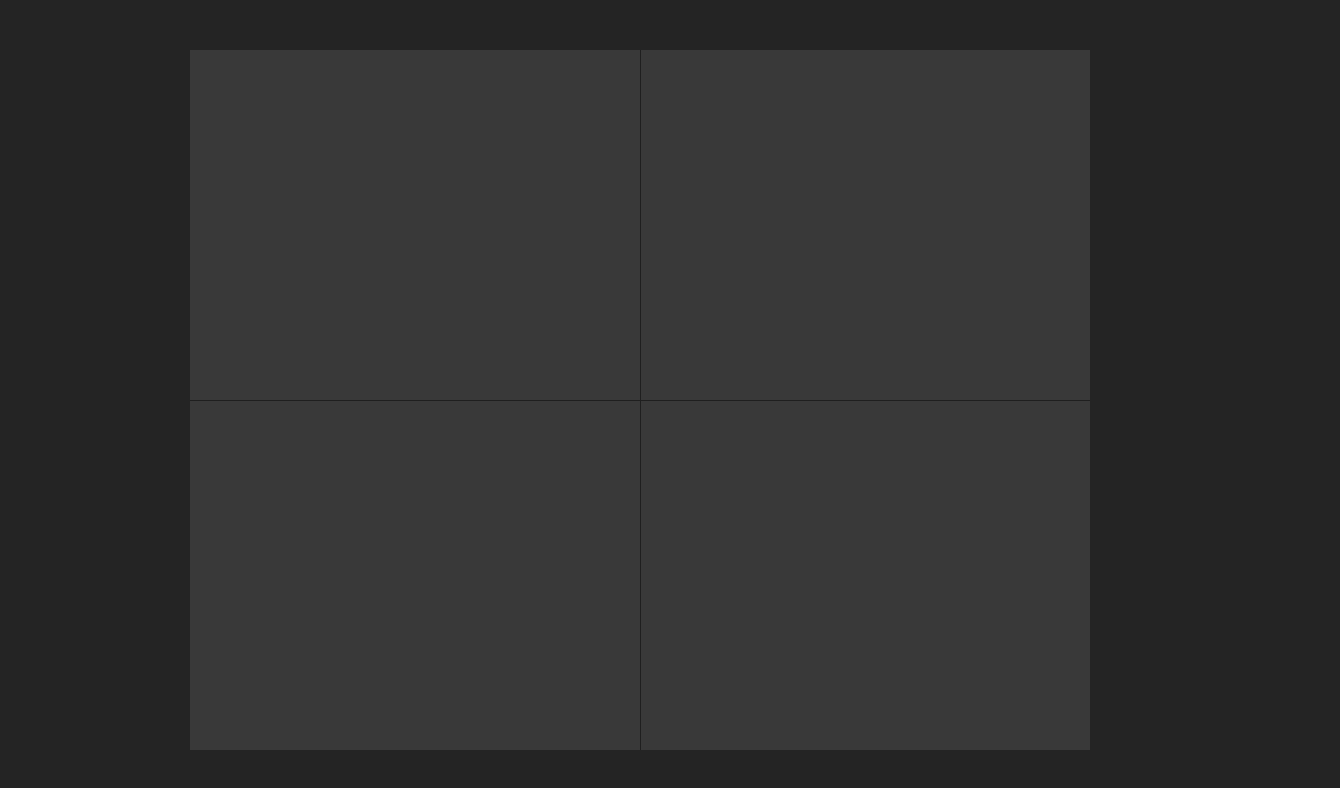
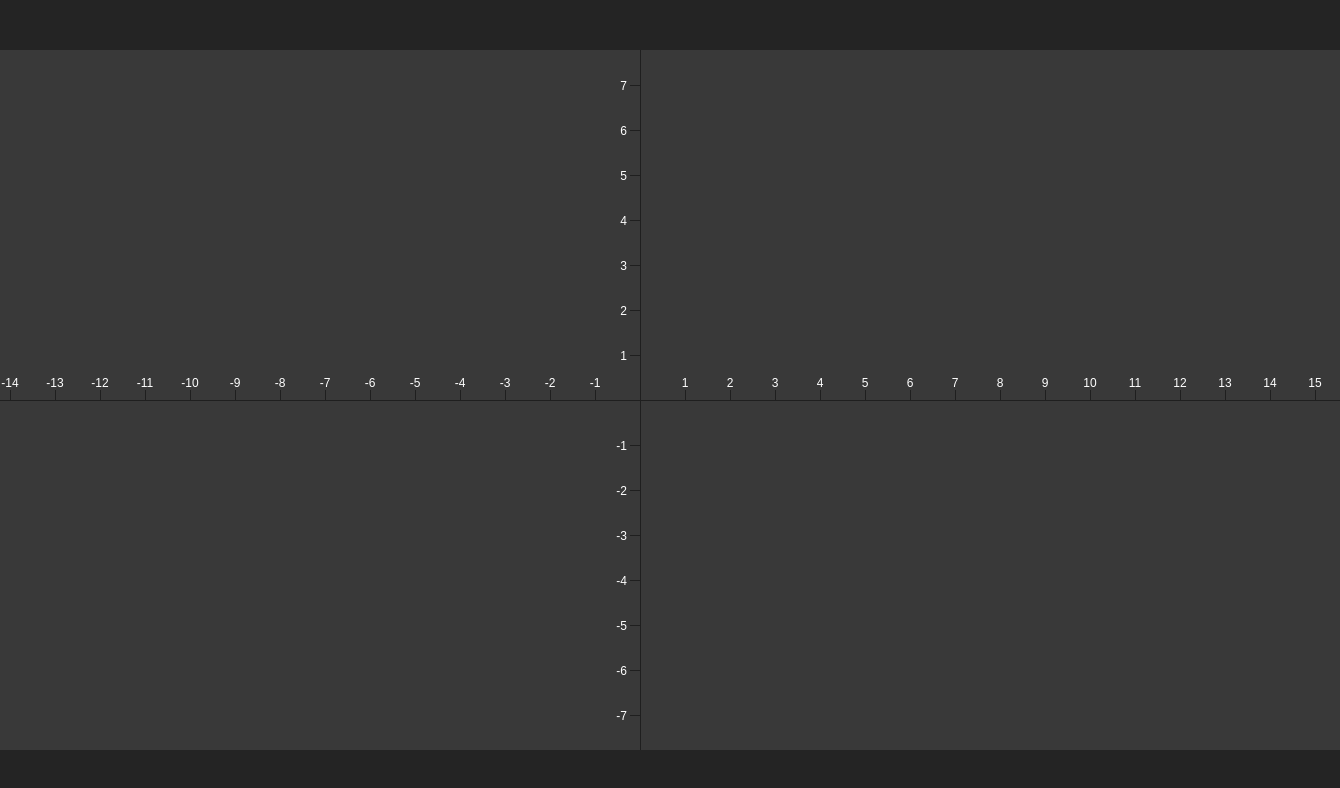
Before and after one commit to MichaellDev1/Espacio-Bidimensional, a website built with webpack: page index.html in a window 1280 px wide. Shown: the whole page, 1340 px wide, since content can reach past the window. Built offline with nearby package versions, Linux system fonts and the light colour scheme.

Commit message:
feat: add coordinates points

```diff
--- a/src/global/styles/index.css
+++ b/src/global/styles/index.css
@@ -16,5 +16,5 @@ body {
 :root {
     --primary-color: #393939;
     --secondary-color: #242424;
-    --line-color: #242424
+    --line-color: #1f1f1f;
 }
--- a/src/index.ts
+++ b/src/index.ts
@@ -20,16 +20,22 @@ const createCanvas = (id: string): HTMLCanvasElement => {
     return canvas.buildCanvas(id)
 }
 
+const DISTANCE_BETWEEN = 45
+
 class CoordinateAxes {
     canvasWidth: number
     canvasHeight: number
+    coordinates: {
+        x: number, y: number, value: number, type: 'X' | 'Y' | '0'
+    }[]
 
     constructor(canvasWidth: number = 0, canvasHeight: number = 0) {
         this.canvasHeight = canvasHeight
         this.canvasWidth = canvasWidth
+        this.coordinates = []
     }
 
-    draw(context: CanvasRenderingContext2D) {
+    draw(context: CanvasRenderingContext2D, distanceBetween: number = DISTANCE_BETWEEN) {
         // Build axe Y
         context.fillStyle = '#1f1f1f'
         context.fillRect(this.canvasWidth / 2, 0, 1, this.canvasHeight)
@@ -37,6 +43,83 @@ class CoordinateAxes {
         // Build axe X
         context.fillStyle = '#1f1f1f'
         context.fillRect(0, this.canvasHeight / 2, this.canvasWidth, 1)
+
+        this.#buildCoordinates(context, distanceBetween)
+    }
+
+    // Distance between coordinates = 25
+    #buildCoordinates(context: CanvasRenderingContext2D, distanceBetween: number = DISTANCE_BETWEEN) {
+        const halfCanvasWidth = this.canvasWidth / 2
+        const halfCanvasHeight = this.canvasHeight / 2
+        // halfCanvasWidth = 450
+        // halfCanvasWidth / distanceBetween = 18.
+        // 18 coordinates points - and +
+
+        const coordinates: Array<{ x: number, y: number, value: number, type: 'X' | 'Y' | '0', }> = [{
+            value: 0,
+            x: halfCanvasWidth,
+            type: '0',
+            y: halfCanvasHeight
+        }]
+
+        const createPointCoortinate = (points: number, type: 'Y' | 'X') => {
+            let pointsCreateds = 0;
+            const isAxeX = type == 'X'
+
+            while (pointsCreateds <= points) {
+                pointsCreateds++
+                const axeDistance = (pointsCreateds * distanceBetween)
+
+                coordinates.push({
+                    x: isAxeX ? halfCanvasWidth - axeDistance : halfCanvasWidth,
+                    y: isAxeX ? halfCanvasHeight : (halfCanvasHeight + axeDistance),
+                    type,
+                    value: -pointsCreateds
+                })
+
+                coordinates.push({
+                    x: isAxeX ? axeDistance + halfCanvasWidth : halfCanvasWidth,
+                    y: isAxeX ? halfCanvasHeight : (halfCanvasHeight - axeDistance),
+                    type,
+                    value: pointsCreateds
+                })
+            }
+        }
+
+        createPointCoortinate((halfCanvasWidth / distanceBetween), 'X')
+        createPointCoortinate((halfCanvasHeight / distanceBetween), 'Y')
+
+        this.coordinates = coordinates
+
+        const lineWidth = 10
+        this.coordinates.forEach(({ type, value, x, y }) => {
+            if (type === '0') return;
+
+            context.font = `12px Arial`
+            context.fillStyle = '#fff'
+
+            const isAxeX = type === 'X'
+            const text = `${value}`
+            const fM = context.measureText(text)
+            const textWidth = fM.width
+            const textHeigth = fM.actualBoundingBoxAscent + fM.actualBoundingBoxDescent;
+
+            const realXPosition = x - textWidth
+
+            const positionX = isAxeX ? (x - textWidth / 2) : (realXPosition) - lineWidth - 3
+            const positionY = isAxeX ? y - (lineWidth + 3) : (y + textHeigth / 2)
+
+            context.fillText(`${value}`, positionX, positionY)
+
+            context.fillStyle = '#1f1f1f'
+            const [linePositionX, linePositionY, lineX, lineY] = [x, y - lineWidth, 1, lineWidth]
+
+            if (type === 'Y') {
+                context.fillRect(x - lineWidth, y, lineWidth, 1)
+            }
+
+            context.fillRect(linePositionX, linePositionY, lineX, lineY)
+        })
     }
 }
 
@@ -44,7 +127,7 @@ window.addEventListener('load', function () {
     const canvas = createCanvas('space')
     const ctx: CanvasRenderingContext2D = canvas.getContext('2d') as CanvasRenderingContext2D
 
-    const canvasWidth: number = 900;
+    const canvasWidth: number = 1400;
     const canvasHeight: number = 700;
 
     canvas.width = canvasWidth
```
